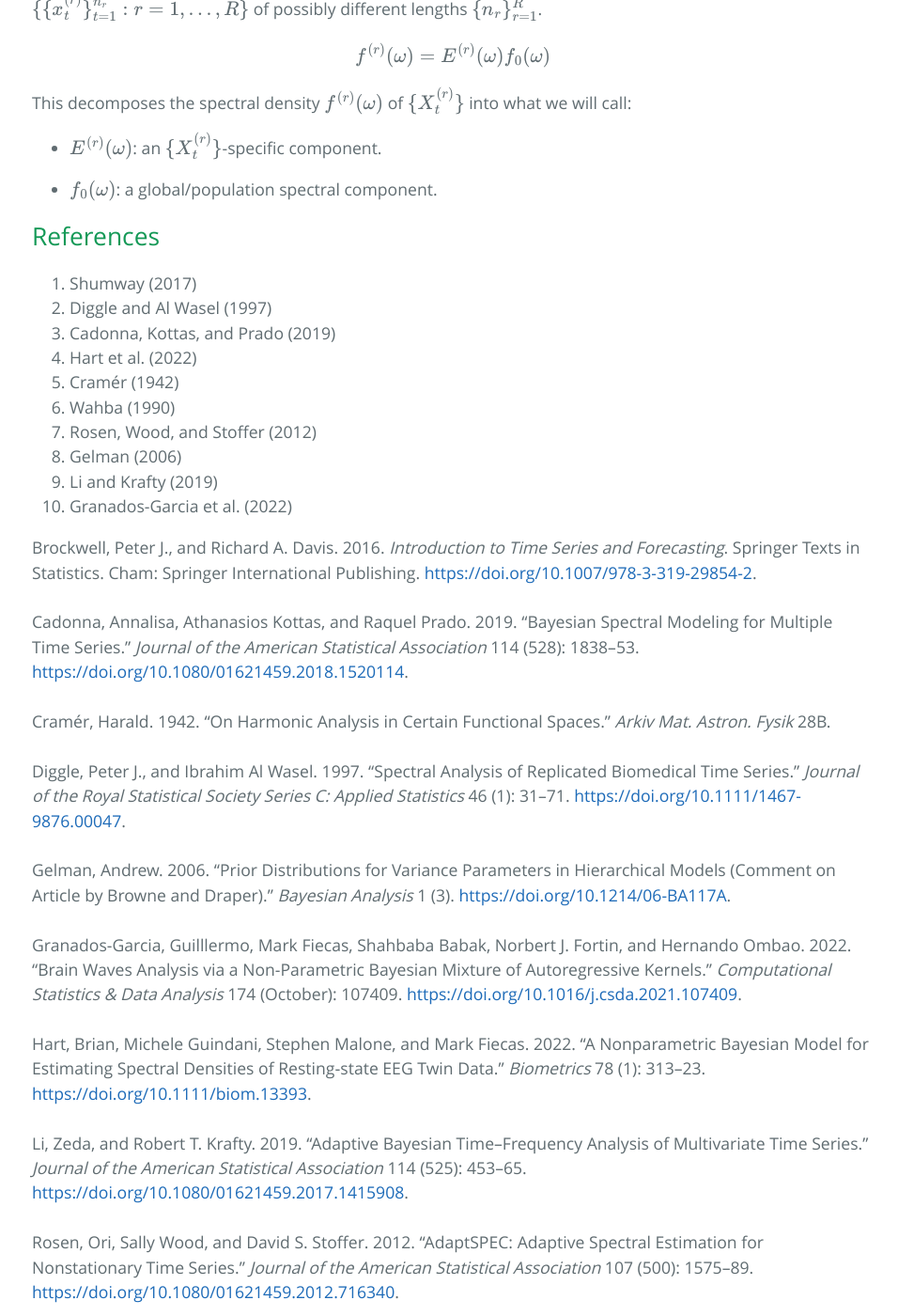
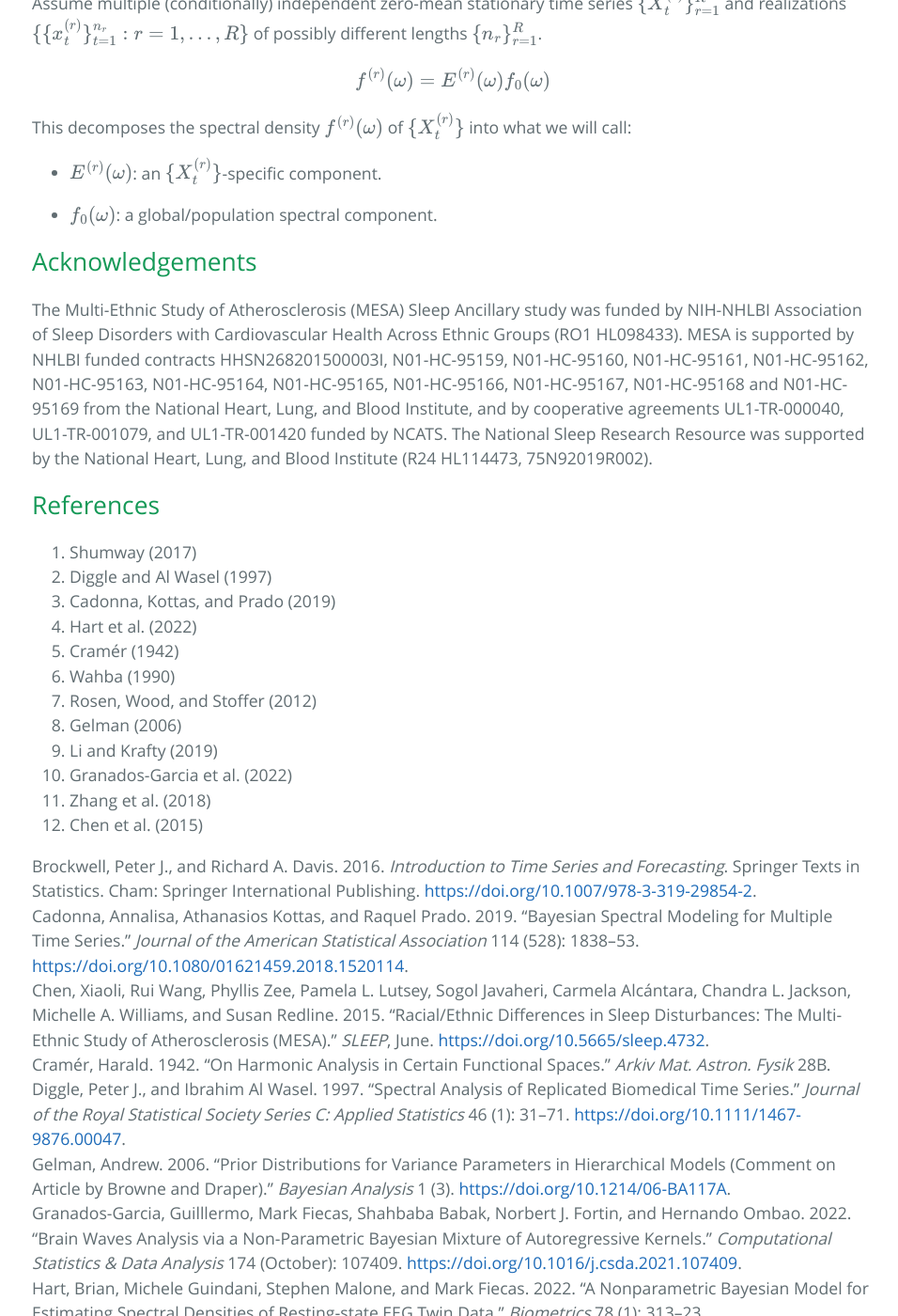
Before and after one commit to llrebecca21/SETCASA_2025_Supplemental, a Jekyll site: the page index.html, which Jekyll copies as it is, in a window 1280 px wide and 1400 px high, scrolled down 1473 px. Shown: the whole window at 94% size, without its empty margins (158-1114 px from the left). Built offline with Jekyll 4.4.1, drawn with Linux system fonts in a browser that asks for light colours; formulas are drawn with MathJax 3; some of the changed text lies outside the part shown.

Commit message:
Add files via upload
Include and Acknowledgements section and an updated references section.

```diff
--- a/index.html
+++ b/index.html
@@ -57,6 +57,7 @@ document.addEventListener('DOMContentLoaded', function(e) {
 <ul>
 <li><a href="#derivation-of-decomposition-of-fomega" id="toc-derivation-of-decomposition-of-fomega">Derivation of
 Decomposition of <span class="math inline">\(f(\omega)\)</span></a></li>
+<li><a href="#acknowledgements" id="toc-acknowledgements">Acknowledgements</a></li>
 <li><a href="#references" id="toc-references">References</a></li>
 </ul>
 </div>
@@ -126,10 +127,24 @@ component.</p></li>
 global/population spectral component.</p></li>
 </ul>
 </div>
+<div id="acknowledgements" class="section level1">
+<h1>Acknowledgements</h1>
+<p>The Multi-Ethnic Study of Atherosclerosis (MESA) Sleep Ancillary
+study was funded by NIH-NHLBI Association of Sleep Disorders with
+Cardiovascular Health Across Ethnic Groups (RO1 HL098433). MESA is
+supported by NHLBI funded contracts HHSN268201500003I, N01-HC-95159,
+N01-HC-95160, N01-HC-95161, N01-HC-95162, N01-HC-95163, N01-HC-95164,
+N01-HC-95165, N01-HC-95166, N01-HC-95167, N01-HC-95168 and N01-HC-95169
+from the National Heart, Lung, and Blood Institute, and by cooperative
+agreements UL1-TR-000040, UL1-TR-001079, and UL1-TR-001420 funded by
+NCATS. The National Sleep Research Resource was supported by the
+National Heart, Lung, and Blood Institute (R24 HL114473,
+75N92019R002).</p>
+</div>
 <div id="references" class="section level1">
 <h1>References</h1>
 <ol style="list-style-type: decimal">
-<li><span class="citation">Shumway (2017)</span></li>
+<li><span class="citation">Shumway (2017)</span> </li>
 <li><span class="citation">Diggle and Al Wasel (1997)</span></li>
 <li><span class="citation">Cadonna, Kottas, and Prado (2019)</span></li>
 <li><span class="citation">Hart et al. (2022)</span></li>
@@ -139,6 +154,8 @@ global/population spectral component.</p></li>
 <li><span class="citation">Gelman (2006)</span></li>
 <li><span class="citation">Li and Krafty (2019)</span></li>
 <li><span class="citation">Granados-Garcia et al. (2022)</span></li>
+<li><span class="citation">Zhang et al. (2018)</span></li>
+<li><span class="citation">Chen et al. (2015)</span></li>
 </ol>
 <div id="refs" class="references csl-bib-body hanging-indent">
 <div id="ref-brockwell2016" class="csl-entry">
@@ -146,7 +163,6 @@ Brockwell, Peter J., and Richard A. Davis. 2016. <em>Introduction to
 Time Series and Forecasting</em>. Springer Texts in Statistics. Cham:
 Springer International Publishing. <a href="https://doi.org/10.1007/978-3-319-29854-2">https://doi.org/10.1007/978-3-319-29854-2</a>.
 </div>
-<br>
 <div id="ref-cadonna_bayesian_2019" class="csl-entry">
 Cadonna, Annalisa, Athanasios Kottas, and Raquel Prado. 2019.
 <span>“Bayesian <span>Spectral</span> <span>Modeling</span> for
@@ -154,25 +170,28 @@ Cadonna, Annalisa, Athanasios Kottas, and Raquel Prado. 2019.
 <em>Journal of the American Statistical Association</em> 114 (528):
 1838–53. <a href="https://doi.org/10.1080/01621459.2018.1520114">https://doi.org/10.1080/01621459.2018.1520114</a>.
 </div>
-<br>
+<div id="ref-chen2015" class="csl-entry">
+Chen, Xiaoli, Rui Wang, Phyllis Zee, Pamela L. Lutsey, Sogol Javaheri,
+Carmela Alcántara, Chandra L. Jackson, Michelle A. Williams, and Susan
+Redline. 2015. <span>“Racial/Ethnic Differences in Sleep Disturbances:
+The Multi-Ethnic Study of Atherosclerosis (MESA).”</span>
+<em>SLEEP</em>, June. <a href="https://doi.org/10.5665/sleep.4732">https://doi.org/10.5665/sleep.4732</a>.
+</div>
 <div id="ref-cramer_harmonic_1942" class="csl-entry">
 Cramér, Harald. 1942. <span>“On Harmonic Analysis in Certain Functional
 Spaces.”</span> <em>Arkiv Mat. Astron. Fysik</em> 28B.
 </div>
-<br>
 <div id="ref-diggle_spectral_1997" class="csl-entry">
 Diggle, Peter J., and Ibrahim Al Wasel. 1997. <span>“Spectral
 <span>Analysis</span> of <span>Replicated</span> <span>Biomedical</span>
 <span>Time</span> <span>Series</span>.”</span> <em>Journal of the Royal
 Statistical Society Series C: Applied Statistics</em> 46 (1): 31–71. <a href="https://doi.org/10.1111/1467-9876.00047">https://doi.org/10.1111/1467-9876.00047</a>.
 </div>
-<br>
 <div id="ref-gelman_prior_2006" class="csl-entry">
 Gelman, Andrew. 2006. <span>“Prior Distributions for Variance Parameters
 in Hierarchical Models (Comment on Article by <span>Browne</span> and
 <span>Draper</span>).”</span> <em>Bayesian Analysis</em> 1 (3). <a href="https://doi.org/10.1214/06-BA117A">https://doi.org/10.1214/06-BA117A</a>.
 </div>
-<br>
 <div id="ref-granados-garcia_brain_2022" class="csl-entry">
 Granados-Garcia, Guilllermo, Mark Fiecas, Shahbaba Babak, Norbert J.
 Fortin, and Hernando Ombao. 2022. <span>“Brain Waves Analysis via a
@@ -180,14 +199,12 @@ Non-Parametric <span>Bayesian</span> Mixture of Autoregressive
 Kernels.”</span> <em>Computational Statistics &amp; Data Analysis</em>
 174 (October): 107409. <a href="https://doi.org/10.1016/j.csda.2021.107409">https://doi.org/10.1016/j.csda.2021.107409</a>.
 </div>
-<br>
 <div id="ref-hart_nonparametric_2022" class="csl-entry">
 Hart, Brian, Michele Guindani, Stephen Malone, and Mark Fiecas. 2022.
 <span>“A Nonparametric <span>Bayesian</span> Model for Estimating
 Spectral Densities of Resting‐state <span>EEG</span> Twin Data.”</span>
 <em>Biometrics</em> 78 (1): 313–23. <a href="https://doi.org/10.1111/biom.13393">https://doi.org/10.1111/biom.13393</a>.
 </div>
-<br>
 <div id="ref-li_adaptive_2019" class="csl-entry">
 Li, Zeda, and Robert T. Krafty. 2019. <span>“Adaptive
 <span>Bayesian</span> <span>Time</span>–<span>Frequency</span>
@@ -195,7 +212,6 @@ Li, Zeda, and Robert T. Krafty. 2019. <span>“Adaptive
 <span>Series</span>.”</span> <em>Journal of the American Statistical
 Association</em> 114 (525): 453–65. <a href="https://doi.org/10.1080/01621459.2017.1415908">https://doi.org/10.1080/01621459.2017.1415908</a>.
 </div>
-<br>
 <div id="ref-rosen_adaptspec_2012" class="csl-entry">
 Rosen, Ori, Sally Wood, and David S. Stoffer. 2012.
 <span>“<span>AdaptSPEC</span>: <span>Adaptive</span>
@@ -204,17 +220,22 @@ Rosen, Ori, Sally Wood, and David S. Stoffer. 2012.
 <span>Series</span>.”</span> <em>Journal of the American Statistical
 Association</em> 107 (500): 1575–89. <a href="https://doi.org/10.1080/01621459.2012.716340">https://doi.org/10.1080/01621459.2012.716340</a>.
 </div>
-<br>
 <div id="ref-shumway_time_2017" class="csl-entry">
 Shumway, Robert H. 2017. <em>Time Series Analysis and Its Applications:
 With r Examples</em>. New York, NY: Springer Science+Business Media.
 </div>
-<br>
 <div id="ref-wahba_spline_1990" class="csl-entry">
 Wahba, Grace. 1990. <em>Spline Models for Observational Data</em>.
 <span>CBMS</span>-<span>NSF</span> <span>Regional</span>
 <span>Conference</span> Series in Applied Mathematics 59. Philadelphia,
 Pa: Society for Industrial; Applied Mathematics.
+</div>
+<div id="ref-zhang2018" class="csl-entry">
+Zhang, Guo-Qiang, Licong Cui, Remo Mueller, Shiqiang Tao, Matthew Kim,
+Michael Rueschman, Sara Mariani, Daniel Mobley, and Susan Redline. 2018.
+<span>“The National Sleep Research Resource: Towards a Sleep Data
+Commons.”</span> <em>Journal of the American Medical Informatics
+Association</em> 25 (10): 1351–58. <a href="https://doi.org/10.1093/jamia/ocy064">https://doi.org/10.1093/jamia/ocy064</a>.
 </div>
 </div>
 </div>
```
